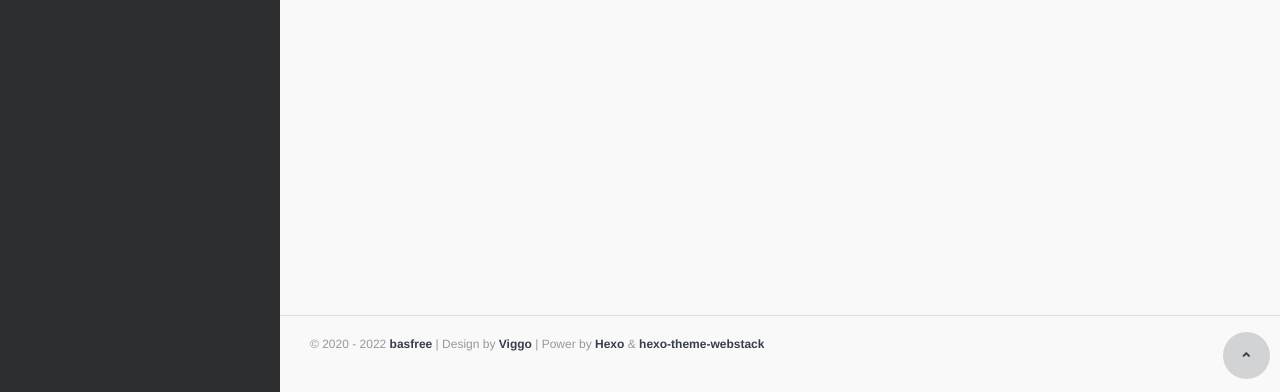
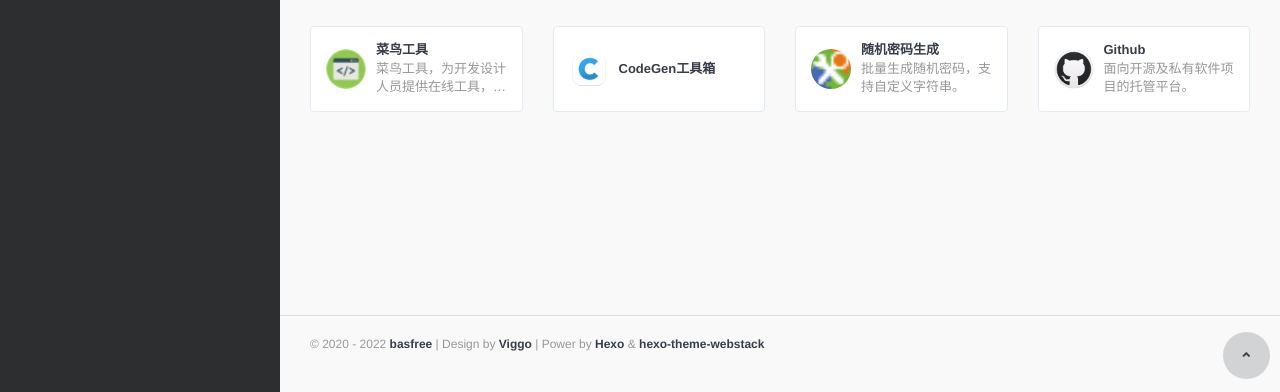
Before and after one commit to basfree/nav, a plain HTML site: page index.html in a window 1280 px wide. Shown: the part 408-800 px from the top of the page. Drawn offline with nearby package versions, Linux system fonts and the light colour scheme; some packages are replaced by stand-ins of ours; a script that the page names is missing.

Commit message:
Add files via upload

```diff
--- a/index.html
+++ b/index.html
@@ -270,6 +270,70 @@
     <h4 class="text-gray"><i class="linecons-tag" style="margin-right: 7px;" id="常用工具"></i>常用工具</h4>
 <div class="row">
 
+  <div class="col-sm-3">
+    <div class="xe-widget xe-conversations box2 label-info" onclick="window.open('https://c.runoob.com/', '_blank')" data-toggle="tooltip" data-placement="bottom" title="" data-original-title="https://c.runoob.com/">
+      <div class="xe-comment-entry">
+        <a class="xe-user-img">
+          <img data-src="/images/logos/runoob.ico" class="lozad img-circle" width="40">
+        </a>
+        <div class="xe-comment">
+          <a href="#" class="xe-user-name overflowClip_1">
+            <strong>菜鸟工具</strong>
+          </a>
+          <p class="overflowClip_2">菜鸟工具，为开发设计人员提供在线工具，网址导航，提供在线PHP、Python、 CSS、JS 调试，中文简繁体转换，进制转换等工具。</p>
+        </div>
+      </div>
+    </div>
+  </div>
+
+  <div class="col-sm-3">
+    <div class="xe-widget xe-conversations box2 label-info" onclick="window.open('https://cloud.codegen.cc/', '_blank')" data-toggle="tooltip" data-placement="bottom" title="" data-original-title="https://cloud.codegen.cc/">
+      <div class="xe-comment-entry">
+        <a class="xe-user-img">
+          <img data-src="/images/logos/codegen.png" class="lozad img-circle" width="40">
+        </a>
+        <div class="xe-comment">
+          <a href="#" class="xe-user-name overflowClip_1">
+            <strong>CodeGen工具箱</strong>
+          </a>
+          <p class="overflowClip_2"></p>
+        </div>
+      </div>
+    </div>
+  </div>
+
+  <div class="col-sm-3">
+    <div class="xe-widget xe-conversations box2 label-info" onclick="window.open('https://tool.ip138.com/random/', '_blank')" data-toggle="tooltip" data-placement="bottom" title="" data-original-title="https://tool.ip138.com/random/">
+      <div class="xe-comment-entry">
+        <a class="xe-user-img">
+          <img data-src="/images/logos/tool.ip138.ico" class="lozad img-circle" width="40">
+        </a>
+        <div class="xe-comment">
+          <a href="#" class="xe-user-name overflowClip_1">
+            <strong>随机密码生成</strong>
+          </a>
+          <p class="overflowClip_2">批量生成随机密码，支持自定义字符串。</p>
+        </div>
+      </div>
+    </div>
+  </div>
+
+  <div class="col-sm-3">
+    <div class="xe-widget xe-conversations box2 label-info" onclick="window.open('https://github.com/', '_blank')" data-toggle="tooltip" data-placement="bottom" title="" data-original-title="https://github.com/">
+      <div class="xe-comment-entry">
+        <a class="xe-user-img">
+          <img data-src="/images/logos/github.png" class="lozad img-circle" width="40">
+        </a>
+        <div class="xe-comment">
+          <a href="#" class="xe-user-name overflowClip_1">
+            <strong>Github</strong>
+          </a>
+          <p class="overflowClip_2">面向开源及私有软件项目的托管平台。</p>
+        </div>
+      </div>
+    </div>
+  </div>
+
 </div>
 <br />
 
```
